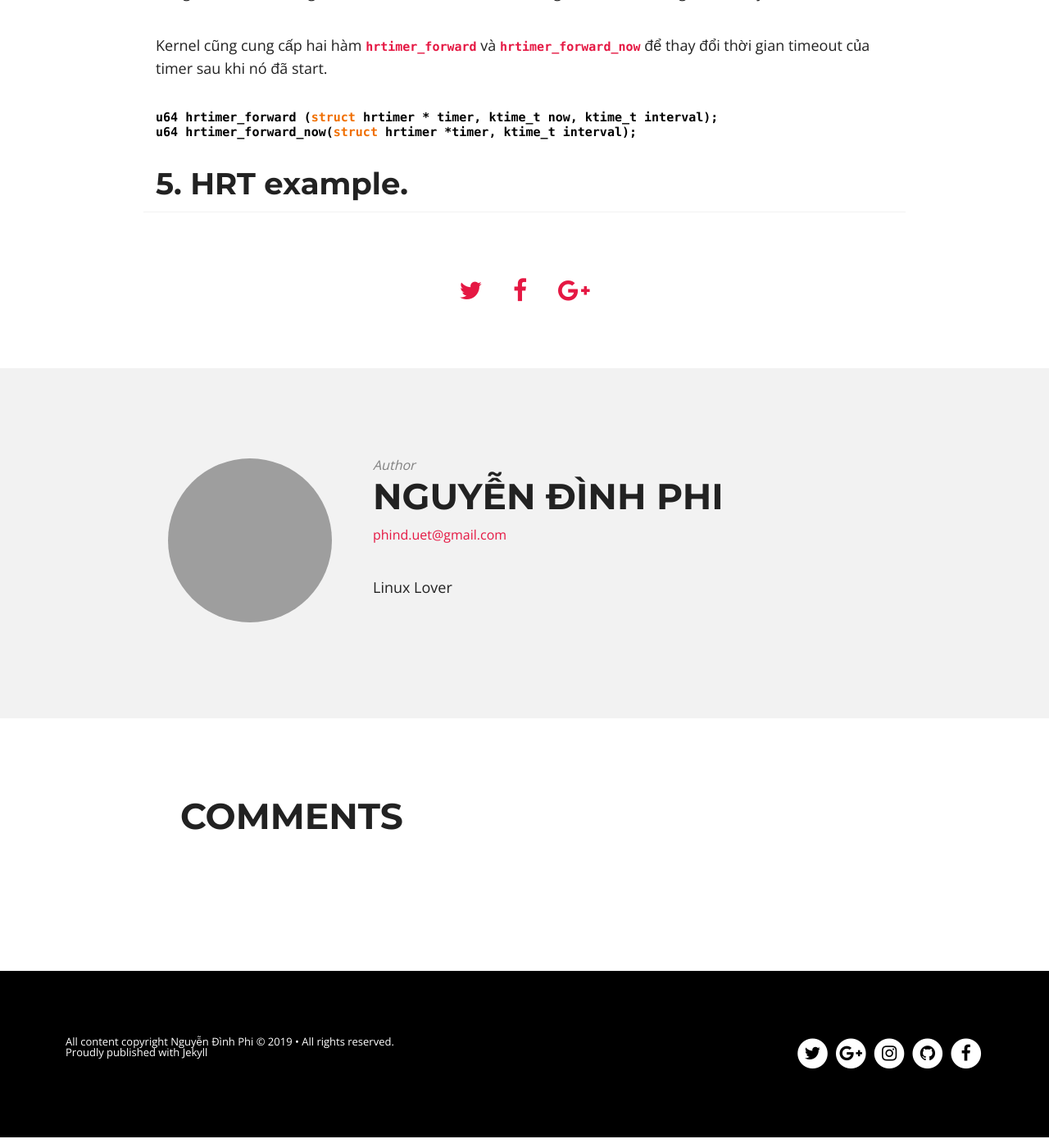
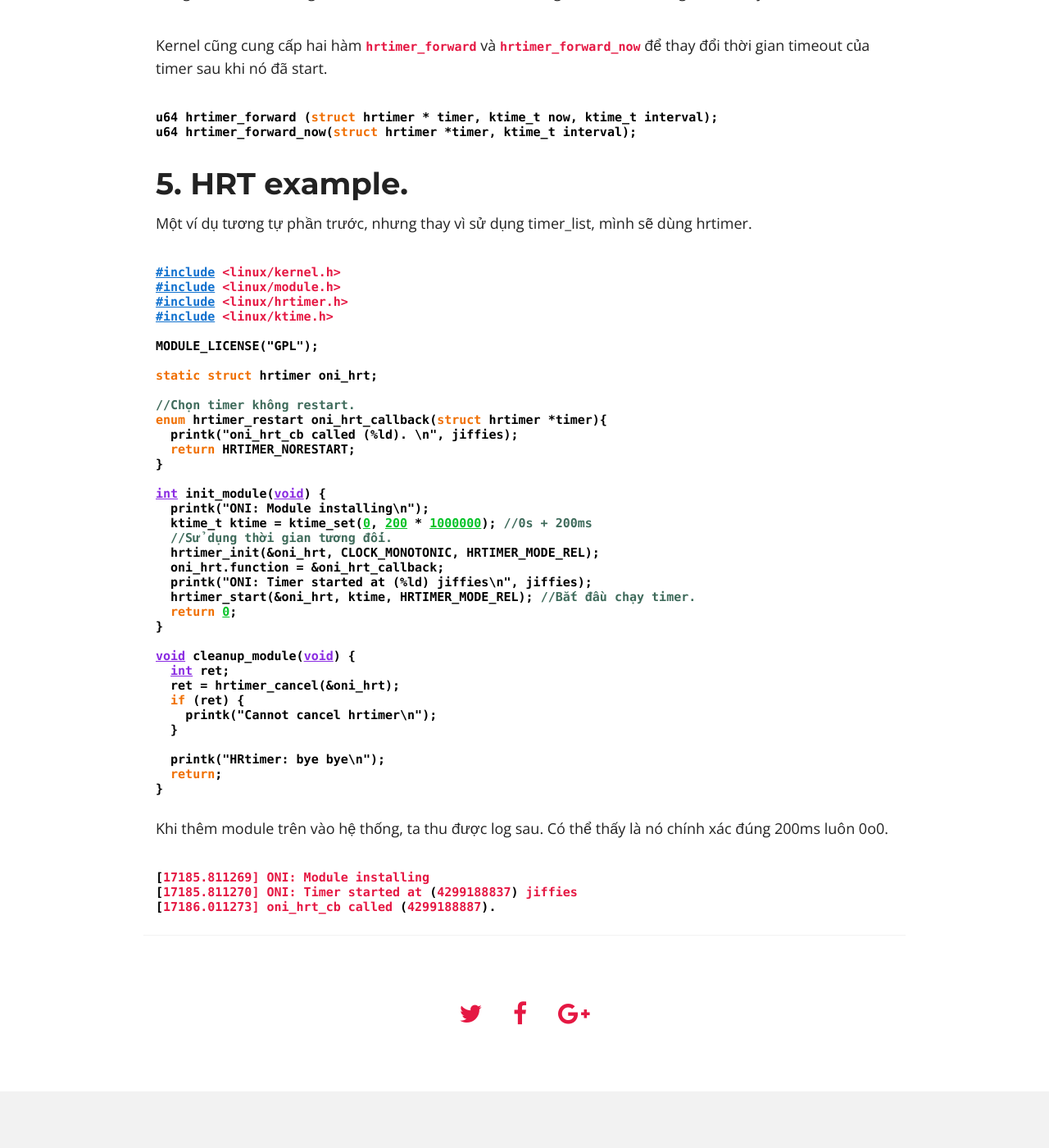
Before and after one commit to ita93/ita93.github.io, a Jekyll site: the page built from _posts/2018-02-06-Linux-Time.md, in a window 1280 px wide and 1400 px high, scrolled down 4534 px. Shown: the whole window at 82% size. Built offline with Jekyll 4.4.1, drawn with Linux system fonts in a browser that asks for light colours; nearby versions of some CDN libraries; comment, search, counter and statistics services are not loaded; some of the changed text lies outside the part shown.

Commit message:
HRtimer example

```diff
--- a/_posts/2018-02-06-Linux-Time.md
+++ b/_posts/2018-02-06-Linux-Time.md
@@ -169,3 +169,51 @@ u64 hrtimer_forward_now(struct hrtimer *timer, ktime_t interval);
 {% endhighlight %}
 
 ## 5. HRT example.
+Một ví dụ tương tự phần trước, nhưng thay vì sử dụng timer_list, mình sẽ dùng hrtimer.
+
+{% highlight c %}
+#include <linux/kernel.h>
+#include <linux/module.h>
+#include <linux/hrtimer.h>
+#include <linux/ktime.h>
+
+MODULE_LICENSE("GPL");
+
+static struct hrtimer oni_hrt;
+
+//Chọn timer không restart.
+enum hrtimer_restart oni_hrt_callback(struct hrtimer *timer){
+  printk("oni_hrt_cb called (%ld). \n", jiffies);
+  return HRTIMER_NORESTART;
+}
+
+int init_module(void) {
+  printk("ONI: Module installing\n");
+  ktime_t ktime = ktime_set(0, 200 * 1000000); //0s + 200ms
+  //Sử dụng thời gian tương đối.
+  hrtimer_init(&oni_hrt, CLOCK_MONOTONIC, HRTIMER_MODE_REL);
+  oni_hrt.function = &oni_hrt_callback;
+  printk("ONI: Timer started at (%ld) jiffies\n", jiffies);
+  hrtimer_start(&oni_hrt, ktime, HRTIMER_MODE_REL); //Bắt đầu chạy timer.
+  return 0;
+}
+
+void cleanup_module(void) {
+  int ret;
+  ret = hrtimer_cancel(&oni_hrt);
+  if (ret) {
+    printk("Cannot cancel hrtimer\n");
+  }
+
+  printk("HRtimer: bye bye\n");
+  return;
+}
+{% endhighlight %}
+
+Khi thêm module trên vào hệ thống, ta thu được log sau. Có thể thấy là nó chính xác đúng 200ms luôn 0o0.
+
+{% highlight shell %}
+[17185.811269] ONI: Module installing
+[17185.811270] ONI: Timer started at (4299188837) jiffies
+[17186.011273] oni_hrt_cb called (4299188887).
+{% endhighlight %}
```
Also changed, not shown: other parts of _posts/2018-02-06-Linux-Time.md (+1 -1 lines).
